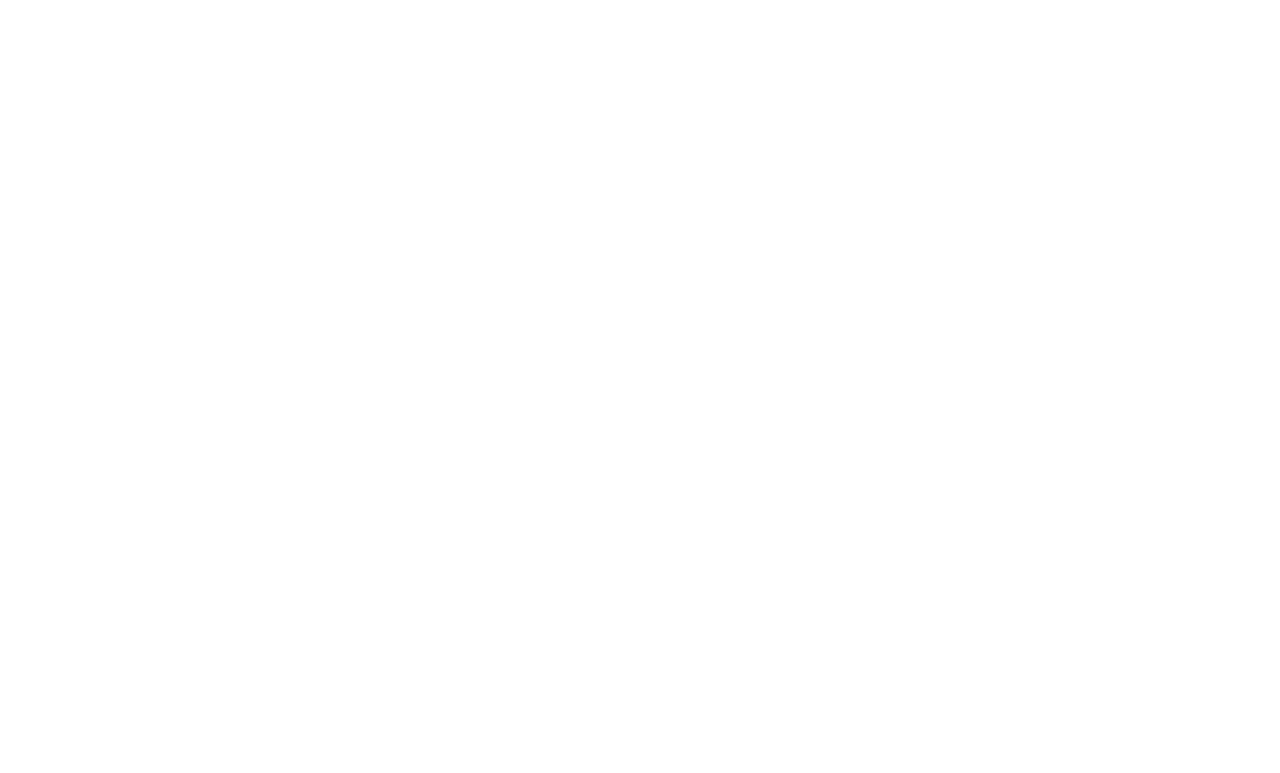
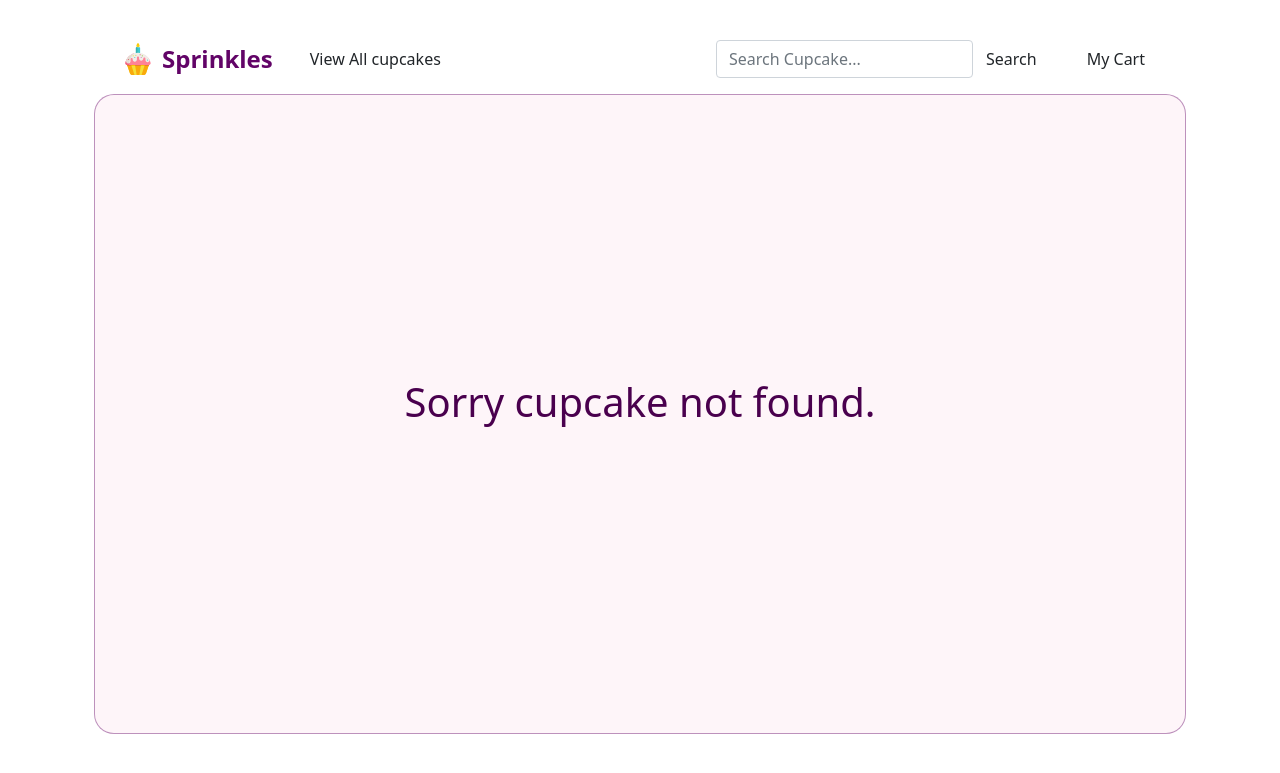
Before and after one commit to ss-deep/py-proj-2, a Flask app: page /singlecupcake in a window 1280 px wide. Before the commit the part shown is empty. Shown: the top 773 px of the page. Run offline with Flask 3, Linux system fonts and the light colour scheme.

Commit message:
search working

```diff
--- a/server.py
+++ b/server.py
@@ -27,9 +27,12 @@
     return render_template('order.html',cupcakes=cupcakes)
 
 @app.route('/order',methods=['POST'])
-def acive_order(name):
+def acive_order():
     name = request.form["search"]
-    return render_template('order.html',cupcake=find_cupcake('order.csv',name))
+    cupcake=find_cupcake('cupcakes.csv',name)
+    print(cupcake)
+    print(name)
+    return render_template('cupcake.html',cupcake=cupcake)
 
 if __name__=="__main__":
     app.env="development"
--- a/templates/cupcake.html
+++ b/templates/cupcake.html
@@ -0,0 +1,21 @@
+{%extends "index.html"%}
+    {%block content%}
+    <!-- <h2 class="pb-2 border-bottom">Cupcakes</h2> -->
+    <div class="d-flex align-items-center justify-content-center py-3">
+        {% if cupcake %}
+        <div class="cupcake-card col p-4 m-2">
+            <div>
+                <h4 class="fw-bold mb-2">{{cupcake["name"]}}</h4>
+                <p>Price : {{cupcake["price"]}}</p>
+                <p>Size : {{cupcake["size"]}}</p>
+                <p>Flavor : {{cupcake["flavor"]}}</p>
+                <p>Filling : {{cupcake["filling"]}}</p>
+                <p>Frosting : {{cupcake["frosting"]}}</p>
+                <a  class="btn btn-primary" href="{{ url_for('add_to_cart', name=cupcake['name']) }}">Add to cart</a>
+            </div>
+        </div>
+        {% else %}
+            <h1 class="pb-3 ">Sorry cupcake not found.</h1>
+        {% endif %}
+    </div>
+    {%endblock%}
--- a/templates/index.html
+++ b/templates/index.html
@@ -19,9 +19,9 @@
                 <ul class="nav col-12 col-lg-auto me-lg-auto mb-2 justify-content-center mb-md-0">
                   <li><a class="btn mx-3" href="{{ url_for('all_cupcake',type='all')}}">View All cupcakes</a></li>
                 </ul>
-                <form class="col-12 col-lg-auto mb-3 mb-lg-0 me-lg-3" method="post">
+                <form class="col-12 col-lg-auto mb-3 mb-lg-0 me-lg-3 d-flex" method="post" action="{{ url_for('acive_order')}}">
                   <input type="search" class="form-control form-control-dark" placeholder="Search Cupcake..." name="search">
-                  <a type="button" class="btn me-2" href="{{ url_for('acive_order')}}">Search</a>
+                  <button type="submit" class="btn me-2">Search</button>
                 </form>
                 <div class="text-end">
                   <a class="btn" href="{{ url_for('all_cupcake',type='cart')}}">My Cart</a>
```
